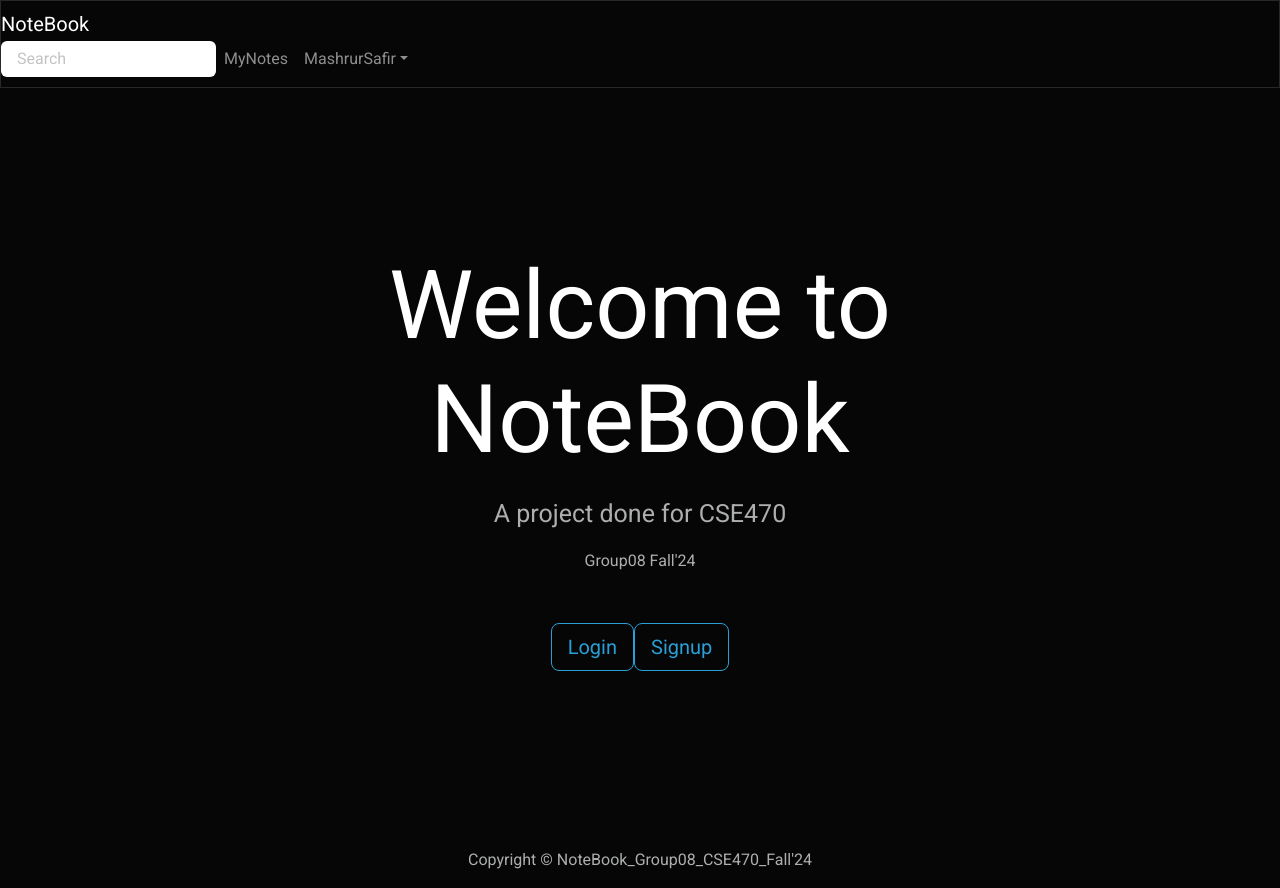
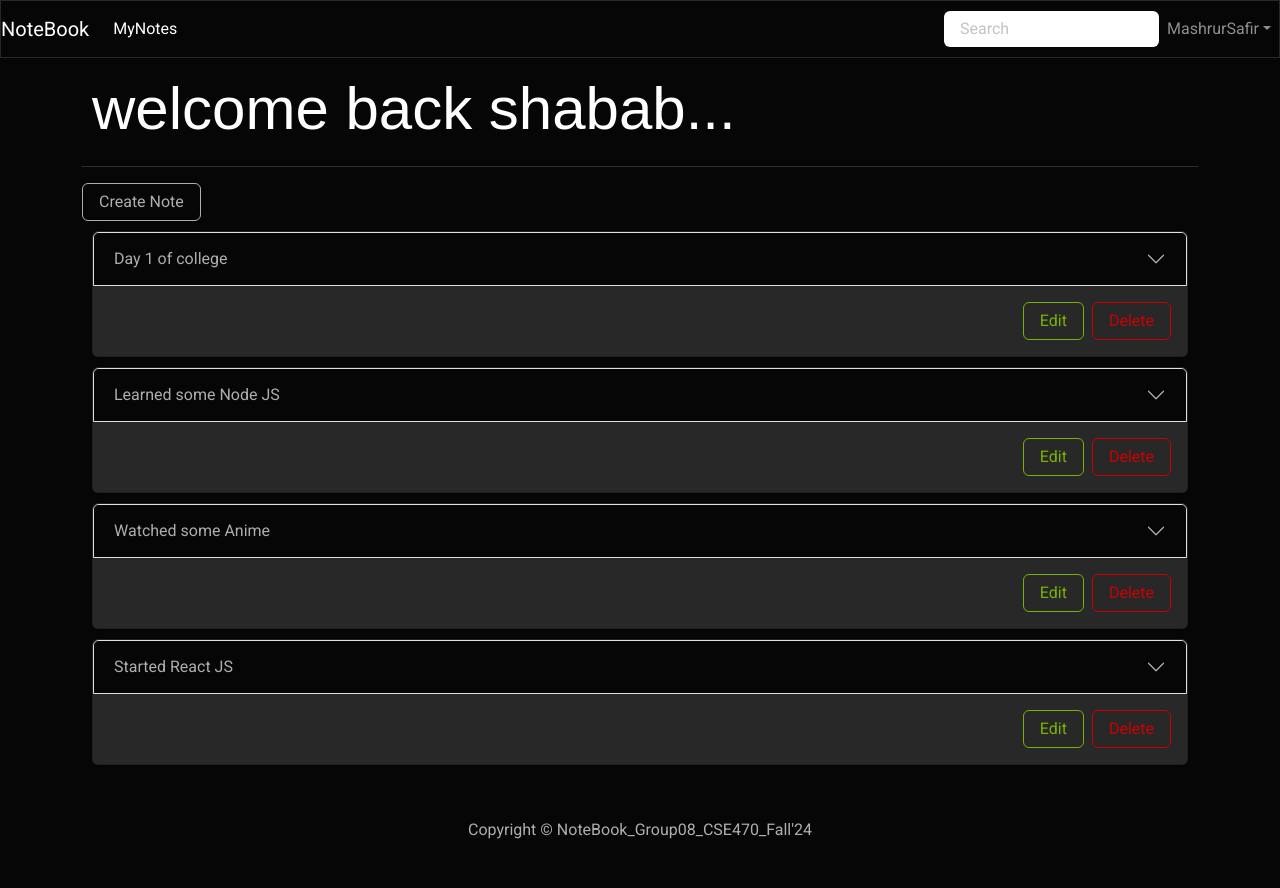
Before and after one commit to ShababAhmedd/NoteBook, a React (Create React App) app in the folder frontend/: page /mynotes in a window 1280 px wide. After the commit the page ends 858 px from the top, so only its background shows below. Built offline with nearby package versions, Linux system fonts and the light colour scheme; the HTML template or start-up script is replaced by a standard one.

Commit message:
creating myNotes page

```diff
--- a/frontend/package.json
+++ b/frontend/package.json
@@ -9,6 +9,7 @@
     "react": "^18.3.1",
     "react-bootstrap": "^2.10.7",
     "react-dom": "^18.3.1",
+    "react-router-dom": "^7.1.0",
     "react-scripts": "5.0.1",
     "web-vitals": "^2.1.4"
   },
--- a/frontend/src/App.js
+++ b/frontend/src/App.js
@@ -2,16 +2,20 @@ import "./App.css";
 import Footer from "./components/Footer/Footer";
 import Header from "./components/Header/Header";
 import LandingPage from "./screens/LandingPage/LandingPage";
+import { BrowserRouter, Route, Routes } from "react-router-dom";
+import MyNotes from "./screens/MyNotes/MyNotes";
 
 const App = () => (
-  <>
+  <BrowserRouter>
     <Header />
     <main>
-      <LandingPage />
+      <Routes>
+        <Route path="/" element={<LandingPage />} />
+        <Route path="/mynotes" element={<MyNotes />} />
+      </Routes>
     </main>
-
     <Footer />
-  </>
+  </BrowserRouter>
 );
 
 export default App;
--- /dev/null
+++ b/frontend/src/components/Header/Header.css
@@ -0,0 +1,25 @@
+/* Header.css */
+.navbar-container {
+  display: flex;
+  justify-content: space-between;
+  align-items: center;
+  width: 100%;
+}
+
+.navbar-left {
+  display: flex;
+  align-items: center;
+}
+
+.navbar-right {
+  margin-left: auto;
+}
+
+.custom-link {
+  color: #ffffff; /* Same color as "MashrurSafir" */
+  text-decoration: none; /* Remove underline */
+}
+
+.custom-link:hover {
+  color: #d3d3d3; /* Optional hover effect */
+}
--- a/frontend/src/components/Header/Header.js
+++ b/frontend/src/components/Header/Header.js
@@ -1,32 +1,44 @@
 import { Form, FormControl, Nav, Navbar, NavDropdown } from "react-bootstrap";
 import React from "react";
+import { Link } from "react-router-dom";
+import "./Header.css"; // Import the CSS file
 
 const Header = () => {
   return (
     <Navbar bg="dark" expand="lg" variant="dark">
-      <container>
-        <Navbar.Brand href="/">NoteBook</Navbar.Brand>
-        <Navbar.Toggle aria-controls="basic-navbar-nav" />
-        <Navbar.Collapse id="basic-navbar-nav">
-          <nav>
-            <Form inline>
-              <FormControl
-                type="text"
-                placeholder="Search"
-                className="mr-sm-2"
-              />
-            </Form>
-          </nav>
+      <div className="navbar-container">
+        {/* Left Aligned Section */}
+        <div className="navbar-left">
+          <Navbar.Brand>
+            <Link to="/" className="custom-link">
+              NoteBook
+            </Link>
+          </Navbar.Brand>
           <Nav>
-            <Nav.Link href="#home">MyNotes</Nav.Link>
-            <NavDropdown title="MashrurSafir" id="basic-nav-dropdown">
-              <NavDropdown.Item href="#action/3.1">MyProfile</NavDropdown.Item>
-              <NavDropdown.Divider />
-              <NavDropdown.Item href="#action/3.4">logout</NavDropdown.Item>
-            </NavDropdown>
+            <Nav.Link>
+              <Link to="/mynotes" className="custom-link">
+                MyNotes
+              </Link>
+            </Nav.Link>
           </Nav>
-        </Navbar.Collapse>
-      </container>
+        </div>
+
+        {/* Right Aligned Search Bar */}
+        <div className="navbar-right">
+          <Form>
+            <FormControl type="text" placeholder="Search" className="mr-sm-2" />
+          </Form>
+        </div>
+
+        {/* Dropdown */}
+        <Nav>
+          <NavDropdown title="MashrurSafir" id="basic-nav-dropdown">
+            <NavDropdown.Item href="#action/3.1">MyProfile</NavDropdown.Item>
+            <NavDropdown.Divider />
+            <NavDropdown.Item href="#action/3.4">Logout</NavDropdown.Item>
+          </NavDropdown>
+        </Nav>
+      </div>
     </Navbar>
   );
 };
--- /dev/null
+++ b/frontend/src/components/MainScreen.css
@@ -0,0 +1,23 @@
+.mainback {
+  min-height: 93vh;
+  display: flex;
+  padding: 10px 0;
+}
+
+.page {
+  width: 100%;
+}
+
+.heading {
+  font-size: 60px;
+  font-family: "Work Sans", sans-serif;
+  padding: 5px 10px;
+}
+
+@media only screen and (max-width: 600px) {
+  .heading {
+    font-size: 30px;
+    display: flex;
+    justify-content: center;
+  }
+}
--- /dev/null
+++ b/frontend/src/components/MainScreen.js
@@ -0,0 +1,25 @@
+import React from "react";
+import { Row, Container } from "react-bootstrap";
+import "./MainScreen.css";
+
+const MainScreen = ({ title, children }) => {
+  return (
+    <div className="mainback">
+      <Container>
+        <Row>
+          <div className="page">
+            {title && (
+              <>
+                <h1 className="heading">{title}</h1>
+                <hr />
+              </>
+            )}
+            {children}
+          </div>
+        </Row>
+      </Container>
+    </div>
+  );
+};
+
+export default MainScreen;
--- /dev/null
+++ b/frontend/src/notes.js
@@ -0,0 +1,30 @@
+const notes = [
+  {
+    _id: "1",
+    title: "Day 1 of college",
+    content:
+      "I made a few new friends and introduced myself to a lot of new teachers.",
+    category: "College",
+  },
+  {
+    _id: "2",
+    title: "Learned some Node JS",
+    content: "Learned how to create a server in node JS and my first API",
+    category: "Learning",
+  },
+  {
+    _id: "3",
+    title: "Watched some Anime",
+    content: "Finished 2 seasons of Attack on Titan and My Hero academia.",
+    category: "Entertainment",
+  },
+  {
+    _id: 4,
+    title: "Started React JS",
+    content:
+      "Made my first App in React JS, feels awesome to learn something new. I aim to be a full stack dev someday",
+    category: "Learning",
+  },
+];
+
+module.exports = notes;
--- a/frontend/src/screens/LandingPage/LandingPage.css
+++ b/frontend/src/screens/LandingPage/LandingPage.css
@@ -25,6 +25,7 @@
   margin-top: 50px;
   display: flex;
   justify-content: center;
+  gap: 15px; /* Add spacing between buttons */
 }
 
 .landingbutton {
--- a/frontend/src/screens/LandingPage/LandingPage.js
+++ b/frontend/src/screens/LandingPage/LandingPage.js
@@ -1,5 +1,6 @@
 import React from "react";
-import { Button, Container, Row } from "react-bootstrap";
+import { Container, Row } from "react-bootstrap";
+import { Link } from "react-router-dom";
 import "./LandingPage.css";
 
 const LandingPage = () => {
@@ -10,28 +11,20 @@ const LandingPage = () => {
           <div className="intro-text">
             <div>
               <h1 className="title">Welcome to NoteBook</h1>
-              <p className="subtitle"> A project done for CSE470</p>
+              <p className="subtitle">A project done for CSE470</p>
               <p>Group08 Fall'24</p>
             </div>
             <div className="buttonContainer">
-              <a href="/login">
-                <Button
-                  size="lg"
-                  className="landingButton"
-                  variant="outline-primary"
-                >
+              <Link to="/login">
+                <button type="button" className="btn btn-outline-dark btn-lg">
                   Login
-                </Button>
-              </a>
-              <a href="/register">
-                <Button
-                  size="lg"
-                  className="landingButton"
-                  variant="outline-primary"
-                >
+                </button>
+              </Link>
+              <Link to="/register">
+                <button type="button" className="btn btn-outline-dark btn-lg">
                   Signup
-                </Button>
-              </a>
+                </button>
+              </Link>
             </div>
           </div>
         </Row>
--- /dev/null
+++ b/frontend/src/screens/MyNotes/MyNotes.js
@@ -0,0 +1,72 @@
+import React from "react";
+import MainScreen from "../../components/MainScreen";
+import { Link } from "react-router-dom";
+import { Card, Accordion } from "react-bootstrap";
+import notes from "../../notes";
+
+const MyNotes = () => {
+  const deleteHandler = (id) => {
+    if (window.confirm("Are you sure?")) {
+      // Add delete functionality here
+    }
+  };
+
+  return (
+    <MainScreen title="welcome back shabab...">
+      <Link to="/createnote" style={{ textDecoration: "none" }}>
+        <button type="button" className="btn btn-outline-dark">
+          Create Note
+        </button>
+      </Link>
+
+      <Accordion defaultActiveKey="0">
+        {notes.map((note) => (
+          <Card key={note._id} style={{ margin: 10 }}>
+            <Accordion.Item eventKey={note._id}>
+              <Accordion.Header>{note.title}</Accordion.Header>
+              <Accordion.Body>
+                {/* Replace Badge with button */}
+                <button
+                  className="btn btn-secondary"
+                  style={{ padding: "5px 10px", marginBottom: "10px" }}
+                >
+                  Category - {note.category}
+                </button>
+                <blockquote className="blockquote mb-0">
+                  <p>{note.content}</p>
+                  <footer className="blockquote-footer">
+                    <div>
+                      Note ID: <cite title="Source Title">{note._id}</cite>
+                    </div>
+                    <div>
+                      Created on:{" "}
+                      <cite title="Creation Date">{note.createdOn}</cite>{" "}
+                    </div>
+                  </footer>
+                </blockquote>
+              </Accordion.Body>
+            </Accordion.Item>
+
+            <div className="d-flex justify-content-end p-3">
+              <Link to={`/note/${note._id}`} style={{ textDecoration: "none" }}>
+                <button type="button" className="btn btn-outline-success me-2">
+                  Edit
+                </button>
+              </Link>
+
+              <button
+                type="button"
+                className="btn btn-outline-danger"
+                onClick={() => deleteHandler(note._id)}
+              >
+                Delete
+              </button>
+            </div>
+          </Card>
+        ))}
+      </Accordion>
+    </MainScreen>
+  );
+};
+
+export default MyNotes;
```
Also changed, not shown: 1 other file (tests, documents, lock files or other folders).
